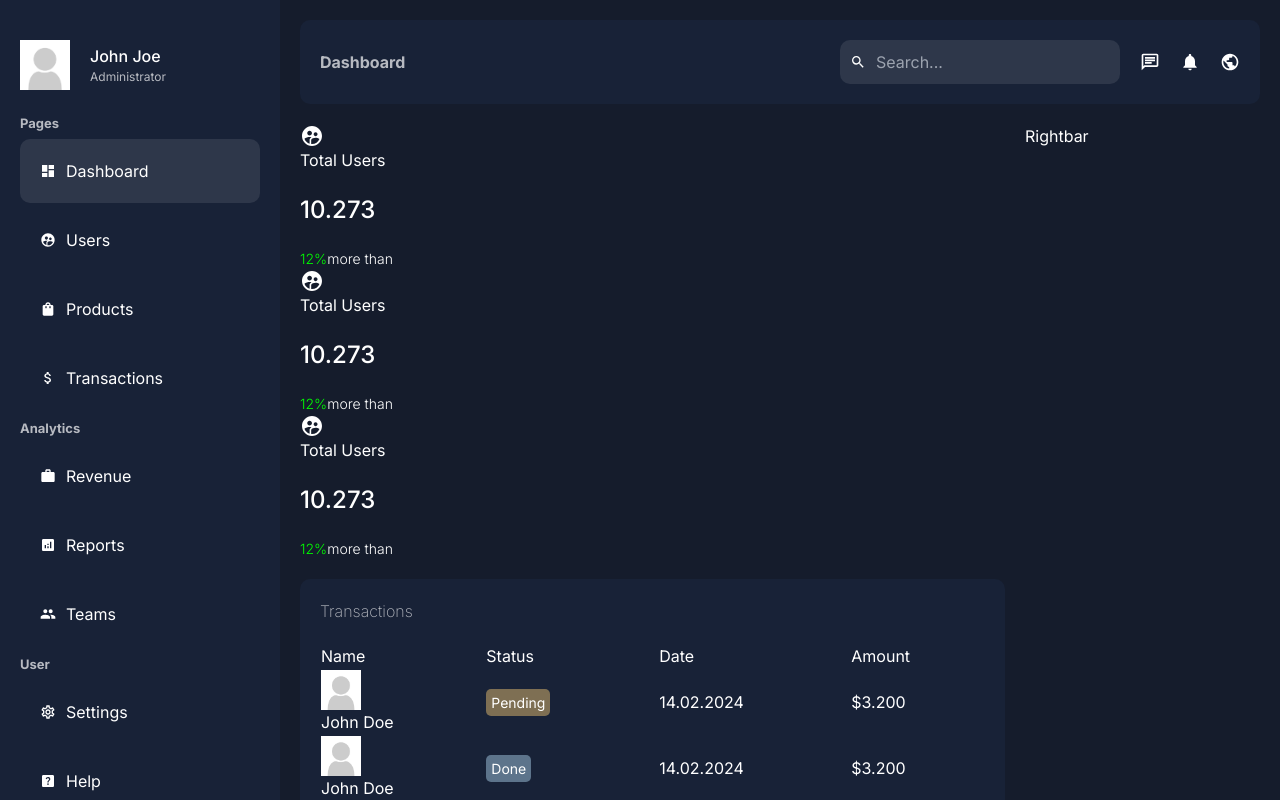
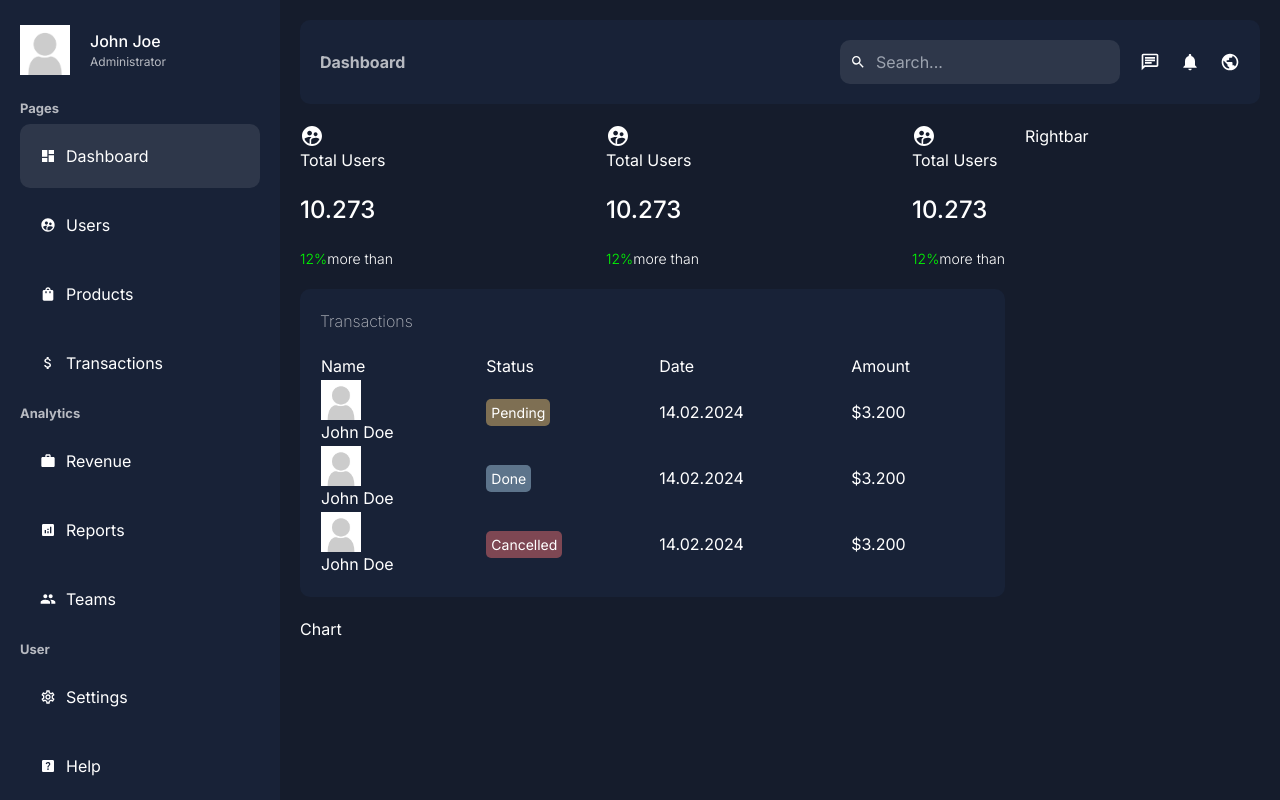
Before and after one commit to biniruu/admin-dashboard-nextjs14, a Next.js app: page /dashboard in a window 1280 px wide. Shown: the top 800 px of the page. Built offline with nearby package versions, Linux system fonts and the light colour scheme.

Commit message:
fix: correct class name in Dashboard
from card to cards

```diff
--- a/src/app/dashboard/page.tsx
+++ b/src/app/dashboard/page.tsx
@@ -8,7 +8,7 @@ function Dashboard() {
   return (
     <div className={styles.wrapper}>
       <div className={styles.main}>
-        <div className={styles.card}>
+        <div className={styles.cards}>
           <Card />
           <Card />
           <Card />
```
